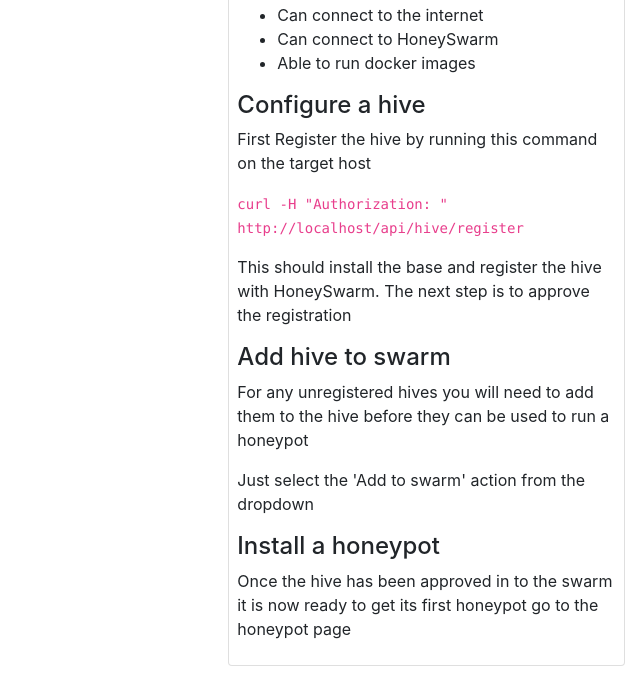
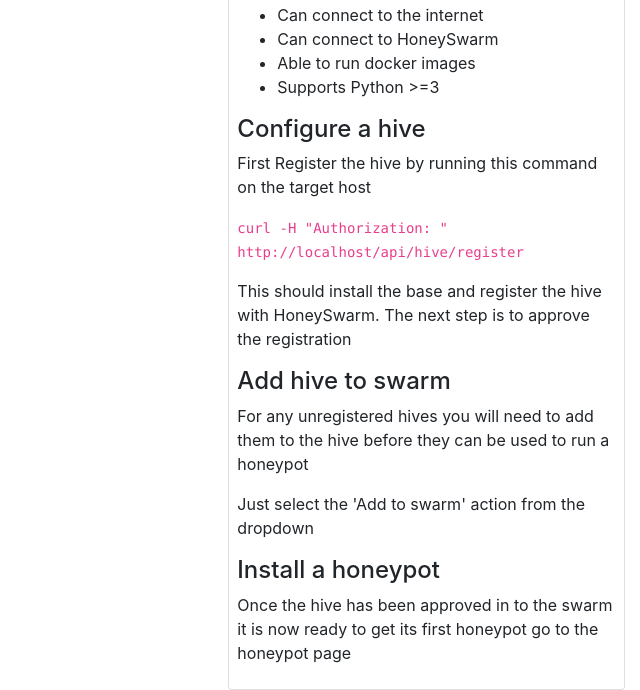
Before and after one commit to honeyswarm/honeyswarm, a Flask app: template honeyswarm/templates/hives.html in a window 1280 px wide. Shown: the part 296-986 px from the top of the page, without its empty margins (640-1280 px from the left). Before the commit the page ends 962 px from the top, so only its background shows below. Run offline with Flask 2, Linux system fonts and the light colour scheme; the template is opened without the code that fills it, so the values that code supplies are empty; some libraries are stand-ins or nearby versions.

Commit message:
Python3 for hives

```diff
--- a/honeyswarm/templates/hives.html
+++ b/honeyswarm/templates/hives.html
@@ -99,6 +99,7 @@
           <li>Can connect to the internet</li>
           <li>Can connect to HoneySwarm</li>
           <li>Able to run docker images</li>
+          <li>Supports Python >=3</li>
         </ul>
         <h4>Configure a hive</h4>
         <p>First Register the hive by running this command on the target host</p>
```
